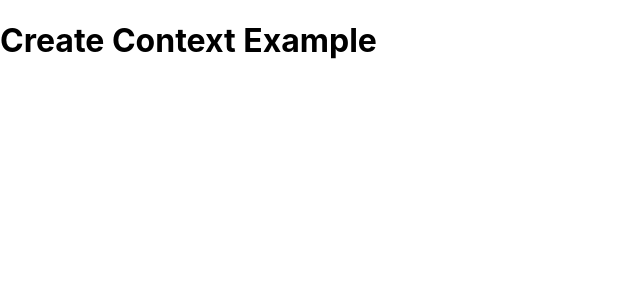
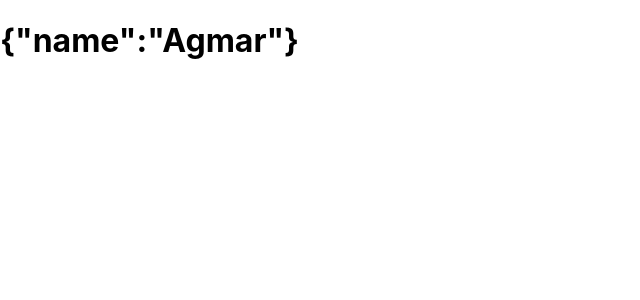
Before and after one commit to agm4r/learn-context, a Next.js app: page / in a window 1280 px wide. Shown: the top 300 px of the page, without its empty margins (0-640 px from the left). Built offline with nearby package versions, Linux system fonts and the light colour scheme.

Commit message:
using Context.Consumer

```diff
--- a/pages/_app.js
+++ b/pages/_app.js
@@ -1,31 +1,13 @@
 import '../styles/globals.css'
 import { createContext } from 'react'
 
-export const myContext = createContext()
-/*
-  Every Context object comes with a Provider React component
-  that allows consuming components to subscribe to context changes.
-*/
+export const MyContext = createContext()
 
 function MyApp({ Component, pageProps }) {
   return (
-    <myContext.Provider value={{ name: 'Agmar' }}>
-      {
-        /*
-          The Provider component
-          accepts a value prop to be passed to consuming
-          components that are descendants of this Provider
-
-          One Provider can be connected to many consumers.
-          Providers can be nested to override values deeper within the tree.
-
-          NOTE: To see how to use the current value,
-                you can move to branch feature/consumer
-                then to page/index.js file.
-        */
-      }
+    <MyContext.Provider value={{ name: 'Agmar' }}>
       <Component {...pageProps} />
-    </myContext.Provider>
+    </MyContext.Provider>
   )
 }
 
--- a/pages/index.js
+++ b/pages/index.js
@@ -1,3 +1,23 @@
+import { MyContext } from "./_app"
+
 export default function Home() {
-  return <h1>Create Context Example</h1>;
+  return (
+    <MyContext.Consumer>
+      {
+        value => <div><h1>{ JSON.stringify(value) }</h1></div>
+      }
+    </MyContext.Consumer>
+  );
 }
+
+/*
+  A React component that subscribes to context changes.
+  Using this component lets you subscribe to a context within a function component.
+
+  Requires a function as a child. The function receives
+  the current context value and returns a React node.
+  The value argument passed to the function will be equal to the value prop
+  of the closest Provider for this context above in the tree. If there
+  is no Provider for this context above, the value argument will be equal
+  to the defaultValue that was passed to createContext().
+*/
```
